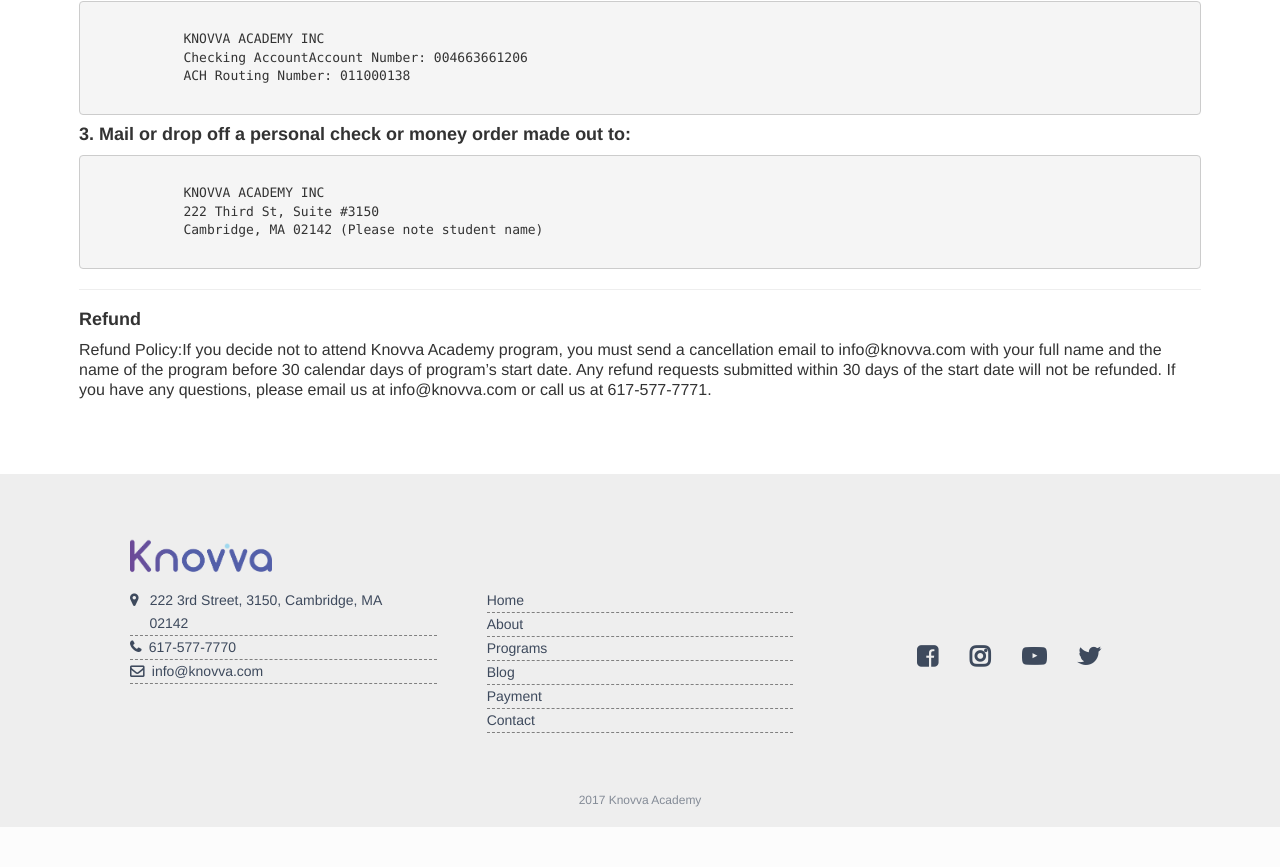
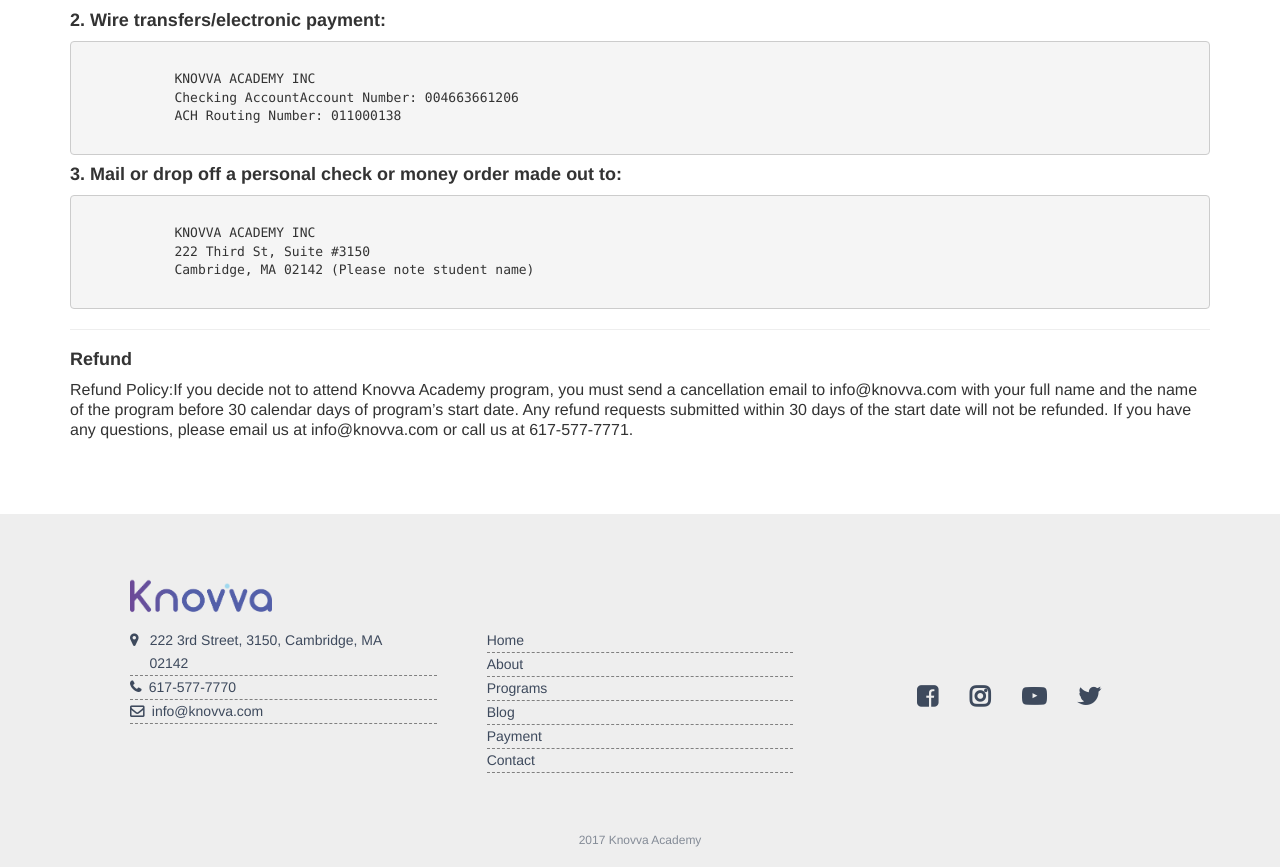
Before and after one commit to xuezhouappdev/knovva, a PHP site: page /payment in a window 1280 px wide. Shown: the part 849-1716 px from the top of the page. Before the commit the page ends 1676 px from the top, so only its background shows below. Run offline with PHP 8.4, Linux system fonts and the light colour scheme; some libraries are stand-ins or nearby versions; some web fonts are replaced.

Commit message:
updated margin on payment page

```diff
--- a/css/payment.css
+++ b/css/payment.css
@@ -24,9 +24,6 @@
 .main {
   margin-top: 64px;
   margin-bottom: 64px; }
-  .main .container {
-    margin: 0 auto;
-    width: 90%; }
   .main .container h3 {
     margin-bottom: 32px; }
   .main .container h4 {
--- a/css/payment.scss
+++ b/css/payment.scss
@@ -31,8 +31,8 @@
   margin-top: 64px;
   margin-bottom: 64px;
   .container {
-    margin: 0 auto;
-    width: 90%;
+
+
 
     h3 {
       margin-bottom: 32px;
--- a/payment.php
+++ b/payment.php
@@ -36,10 +36,16 @@ include "header.php";
 
 <div class="main">
     <div class="container">
+        <div class="row">
+            <p>Knovva Academy accepts applications on a rolling basis and enrollment is on a first-come, first-serve basis. Your spot in this program will not be reserved until payment has been made. You will receive a receipt and confirmation email upon payment.If you have any questions, please email us at: info@knovva.com</p>
+        </div>
 
-        <p>Knovva Academy accepts applications on a rolling basis and enrollment is on a first-come, first-serve basis. Your spot in this program will not be reserved until payment has been made. You will receive a receipt and confirmation email upon payment.If you have any questions, please email us at: info@knovva.com</p>
+
         <hr>
-        <h3>Payment Option</h3>
+        <div class="row">
+            <h3>Payment Option</h3>
+        </div>
+
 
 
         <h4>1. PayPal (Preferred)</h4>
```
Lines whose indentation alone changed are shown as unchanged.
